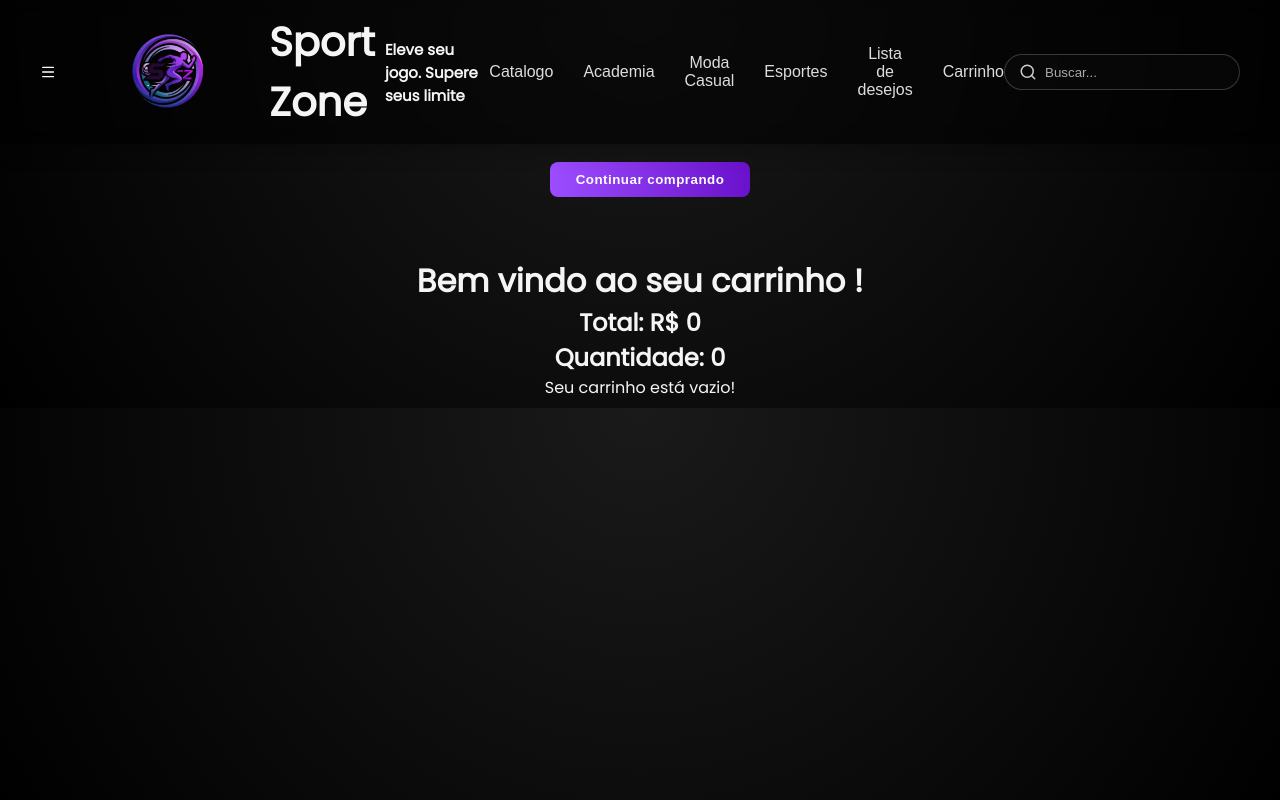
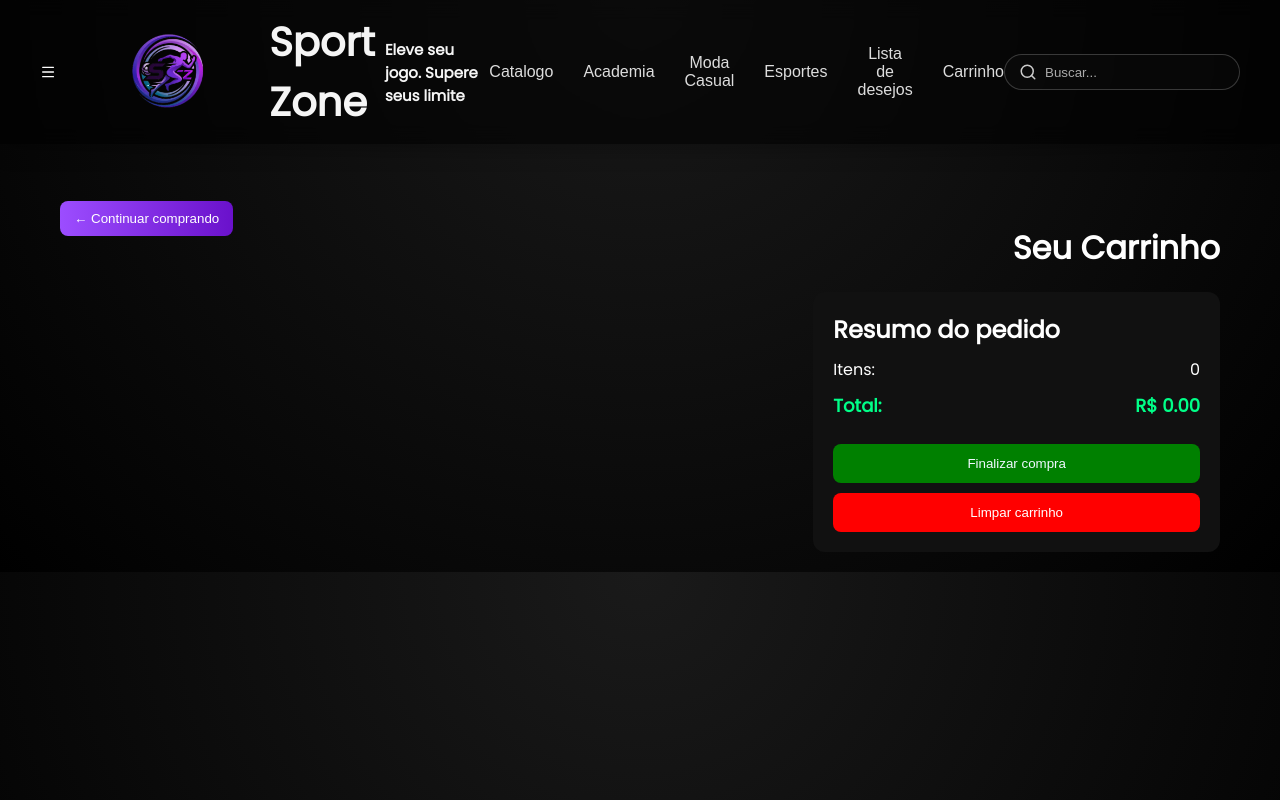
Before and after one commit to castroo999/Sport-Zone, a React (Vite) app in the folder sport/: page /carrinho in a window 1280 px wide. Built offline with nearby package versions, Linux system fonts and the light colour scheme.

Commit message:
arrumando css do carrinho

```diff
--- a/sport/src/pages/Carrinho.css
+++ b/sport/src/pages/Carrinho.css
@@ -1,108 +1,217 @@
-.carrinho {
-    display: flex;
-    justify-content: center;
-    align-items: center;
-    flex-direction: column;
-    padding: 8px 5px;
+.carrinho-container {
+  padding: 20px;
+  max-width: 1200px;
+  margin: auto;
+  color: white;
 }
 
+.top-bar {
+  display: flex;
+  align-items: center;
+  justify-content: space-between;
+  margin-bottom: 20px;
+}
+
+.btn-voltar {
+  background: linear-gradient(90deg, #9c4dff, #6a11cb);
+  border: none;
+  padding: 10px 14px;
+  border-radius: 8px;
+  color: white;
+  cursor: pointer;
+  transition: 0.3s;
+}
+
+.btn-voltar:hover {
+  transform: scale(1.05);
+}
+
+.carrinho-layout {
+  display: flex;
+  gap: 20px;
+  align-items: flex-start;
+}
+
+/* LISTA */
 .lista-carrinho {
+  flex: 2;
   display: flex;
   flex-direction: column;
-    gap: 20px;
-    margin-top: 20px;
+  gap: 15px;
 }
 
 .item-carrinho {
   display: flex;
+  justify-content: space-between;
   align-items: center;
-    gap: 20px;
   background: #111;
   padding: 15px;
   border-radius: 12px;
 }
 
-.item-carrinho img {
-    width: 120px;
-    border-radius: 10px;
+.info-item h2 {
+  font-size: 16px;
+  margin-bottom: 5px;
 }
 
-.info {
+.preco {
+  font-weight: bold;
+  color: #00ff88;
+}
+
+.tag {
+  display: inline-block;
+  background: #333;
+  padding: 4px 8px;
+  border-radius: 6px;
+  font-size: 12px;
+  margin-bottom: 5px;
+}
+
+.btn-remover {
+  background: red;
+  border: none;
+  padding: 8px 10px;
+  border-radius: 6px;
+  color: white;
+  cursor: pointer;
+}
+
+/* RESUMO */
+.resumo {
+  flex: 1;
+  background: #111;
+  padding: 20px;
+  border-radius: 12px;
+  position: sticky;
+  top: 20px;
+}
+
+.linha {
   display: flex;
-    flex-direction: column;
-    gap: 8px;
+  justify-content: space-between;
+  margin: 10px 0;
+}
+
+.total {
+  font-size: 18px;
+  font-weight: bold;
+  color: #00ff88;
+}
+
+.finalizar {
+  width: 100%;
+  margin-top: 15px;
+  background: green;
+  border: none;
+  color: aliceblue;
+  padding: 12px;
+  border-radius: 8px;
+  cursor: pointer;
+}
+
+.limpar {
+  width: 100%;
+  margin-top: 10px;
+  background: red;
+  border: none;
+  padding: 12px;
+  border-radius: 8px;
+  cursor: pointer;
   color: white;
 }
 
-.item-carrinho button {
+/* EMPTY */
+.empty {
+  text-align: center;
+  margin-top: 50px;
+  opacity: 0.8;
+}
+
+.item-carrinho {
+  display: flex;
+  justify-content: space-between;
+  align-items: center;
+  background: #111;
+  padding: 15px;
+  border-radius: 12px;
+  transition: 0.25s ease;
+  border: 1px solid transparent;
+}
+
+.item-carrinho:hover {
+  transform: translateY(-3px);
+  border: 1px solid #9c4dff;
+  box-shadow: 0 10px 25px rgba(156, 77, 255, 0.2);
+}
+
+.btn-remover {
   background: red;
   border: none;
-    padding: 8px;
+  padding: 8px 10px;
   border-radius: 6px;
   color: white;
   cursor: pointer;
-    transition: 0.3s;
+  transition: 0.25s ease;
 }
 
-.item-carrinho button:hover {
-    transform: scale(1.05);
-    opacity: 0.9;
+.btn-remover:hover {
+  transform: scale(1.1);
+  background: #ff2a2a;
 }
 
-.btn-voltar {
-    margin-top: 10px;
-    margin-left: 20px;
-    background: linear-gradient(90deg, #9C4DFF, #6a11cb);
-    border: none;
-    padding: 10px;
-    border-radius: 8px;
-    color: white;
-    cursor: pointer;
-    width: 200px;
-    font-weight: 600;
-    letter-spacing: 0.5px;
-    transition: 0.3s;
+/* BOTÕES + / - */
+.quantidade {
+  display: flex;
+  align-items: center;
+  gap: 10px;
+  margin-top: 8px;
 }
 
-.btn-voltar:hover {
-    transform: scale(1.05);
-    opacity: 0.9;
+.quantidade button {
+  background: #222;
+  border: none;
+  color: white;
+  width: 28px;
+  height: 28px;
+  border-radius: 6px;
+  cursor: pointer;
+  transition: 0.2s;
 }
 
-.btn-voltar:active {
-    transform: scale(0.97);
+.quantidade button:hover {
+  background: #9c4dff;
+  transform: scale(1.1);
 }
 
-.finalizar {
-    background: green;
-    color: white;
-    padding: 12px;
-    border: none;
-    border-radius: 8px;
-    margin-top: 20px;
-    cursor: pointer;
-    transition: 0.3s;
+.quantidade span {
+  font-weight: bold;
+  min-width: 20px;
+  text-align: center;
+}
+
+/* RESUMO */
+.resumo {
+  transition: 0.3s ease;
+}
+
+.resumo:hover {
+  transform: translateY(-5px);
+  box-shadow: 0 15px 30px rgba(0,0,0,0.3);
 }
 
 .finalizar:hover {
   transform: scale(1.05);
-    opacity: 0.9;
-}
-
-.limpar {
-    background: red;
-    color: white;
-    padding: 12px;
-    border: none;
-    border-radius: 8px;
-    margin-top: 20px;
-    margin-right: 10px;
-    margin-left: 10px;
-    cursor: pointer;
-    transition: 0.3s;
+  background: #00c853;
 }
 
 .limpar:hover {
   transform: scale(1.05);
-    opacity: 0.9;
+  background: #ff1f1f;
 }
+
+/* BOTÃO VOLTAR */
+.btn-voltar:hover {
+  transform: scale(1.07);
+  filter: brightness(1.2);
+}
--- a/sport/src/pages/Carrinho.jsx
+++ b/sport/src/pages/Carrinho.jsx
@@ -2,55 +2,115 @@ import { useState } from "react";
 import "./Carrinho.css";
 import { useNavigate } from "react-router-dom";
 
-export default function Carrinho({ carrinho, removerItem, limparCarrinho }) {
+export default function Carrinho({ carrinho, setCarrinho, removerItem, limparCarrinho }) {
   const navegar = useNavigate();
   const [mensagem, setMensagem] = useState("");
 
+  const aumentarQtd = (id) => {
+    setCarrinho((prev) =>
+      prev.map((item) =>
+        item.id === id
+          ? { ...item, quantity: (item.quantity || 1) + 1 }
+          : item
+      )
+    );
+  };
+
+  const diminuirQtd = (id) => {
+    setCarrinho((prev) =>
+      prev
+        .map((item) =>
+          item.id === id
+            ? { ...item, quantity: (item.quantity || 1) - 1 }
+            : item
+        )
+        .filter((item) => item.quantity > 0)
+    );
+  };
+
+  const total = carrinho.reduce(
+    (soma, item) => soma + item.price * (item.quantity || 1),
+    0
+  );
+
+  const quant = carrinho.reduce(
+    (soma, item) => soma + (item.quantity || 1),
+    0
+  );
+
   const finalizarCompra = () => {
-    setMensagem(
-      ` Compra realizada com sucesso! O valor da sua compra foi de: R$ ${total}`,
-    );
+    if (carrinho.length === 0) return;
+
+    setMensagem(`🎉 Compra realizada com sucesso! Total: R$ ${total.toFixed(2)}`);
     limparCarrinho();
   };
 
-  const total = carrinho.reduce((soma, item) => soma + item.price, 0);
-  const quant = carrinho.length;
-
   return (
-    <div className="carrinho">
+    <div className="carrinho-container">
+      <div className="top-bar">
         <button className="btn-voltar" onClick={() => navegar("/")}>
-        Continuar comprando
+          ← Continuar comprando
         </button>
 
-      <h1>Bem vindo ao seu carrinho !</h1>
+        <h1>Seu Carrinho</h1>
+      </div>
 
-      {mensagem && <p className="sucesso">{mensagem}</p>}
-      <h2>Total: R$ {total}</h2>
-      <h2>Quantidade: {quant}</h2>
-      {carrinho.length === 0 ? (
-        <p className="p">Seu carrinho está vazio! </p>
-      ) : (
-        <>
+      {mensagem && <div className="sucesso">{mensagem}</div>}
+
+      <div className="carrinho-layout">
         <div className="lista-carrinho">
           {carrinho.map((item) => (
             <div key={item.id} className="item-carrinho">
+              <div className="info-item">
                 <h2>{item.title}</h2>
-                <p>R$ {item.price}</p>
-                {item.tamanho &&(
-                  <p>Tamanho: {item.tamanho}</p>
+
+                <p className="preco">
+                  R$ {item.price.toFixed(2)}
+                </p>
+
+                <div className="quantidade">
+                  <button onClick={() => diminuirQtd(item.id)}>-</button>
+                  <span>{item.quantity || 1}</span>
+                  <button onClick={() => aumentarQtd(item.id)}>+</button>
+                </div>
+
+                {item.tamanho && (
+                  <span className="tag">Tamanho: {item.tamanho}</span>
                 )}
-                <button onClick={() => removerItem(item.id)}>Remover</button>
+              </div>
+
+              <button
+                className="btn-remover"
+                onClick={() => removerItem(item.id)}
+              >
+                Remover
+              </button>
             </div>
           ))}
         </div>
+
+        <div className="resumo">
+          <h2>Resumo do pedido</h2>
+
+          <div className="linha">
+            <span>Itens:</span>
+            <span>{quant}</span>
+          </div>
+
+          <div className="linha total">
+            <span>Total:</span>
+            <span>R$ {total.toFixed(2)}</span>
+          </div>
+
+          <button className="finalizar" onClick={finalizarCompra}>
+            Finalizar compra
+          </button>
+
           <button className="limpar" onClick={limparCarrinho}>
             Limpar carrinho
           </button>
-          <button className="finalizar" onClick={finalizarCompra}>
-            Finalizar compra
-          </button>
-        </>
-      )}
+        </div>
+      </div>
     </div>
   );
 }
```
Lines whose indentation alone changed are shown as unchanged.
